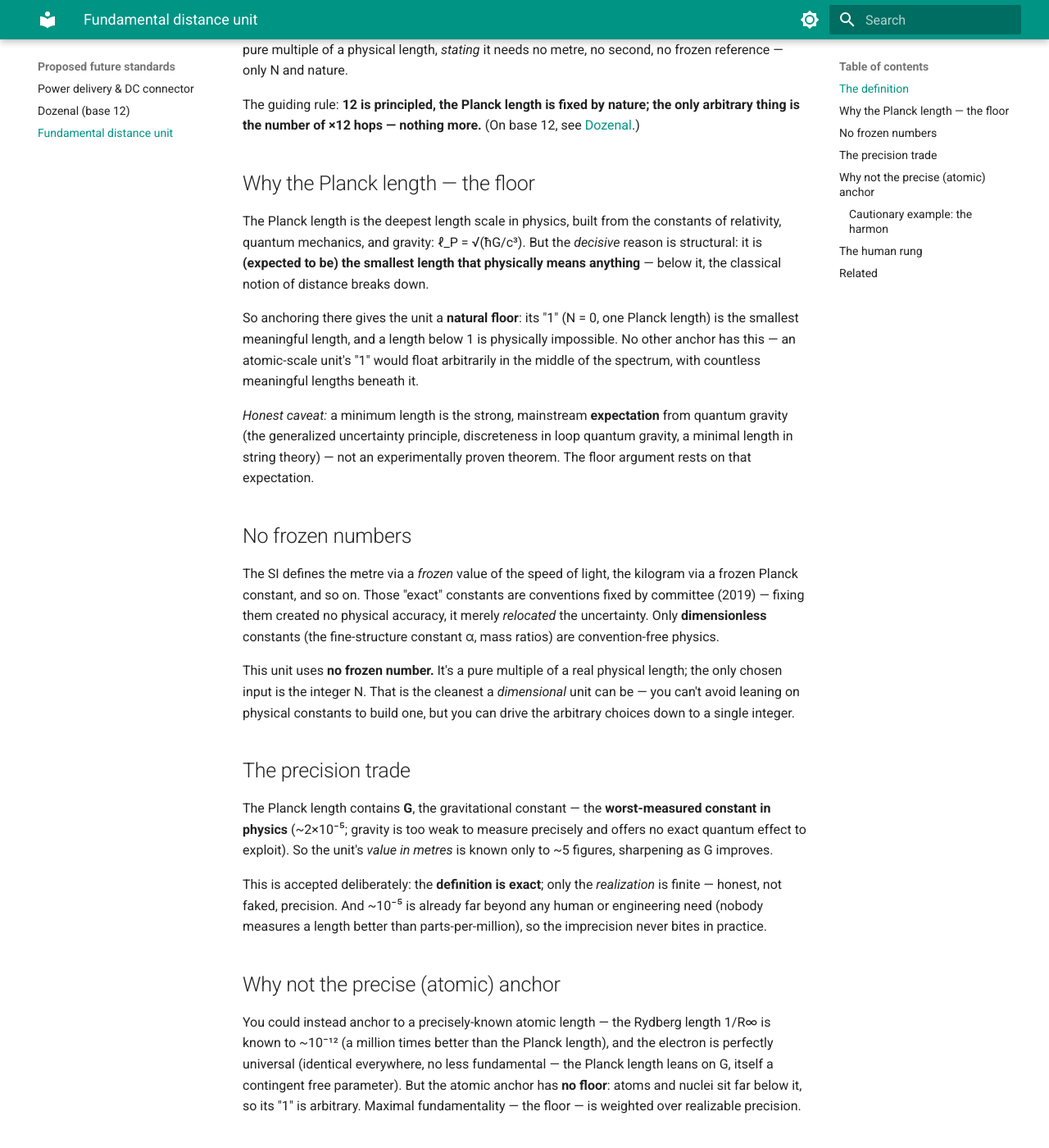
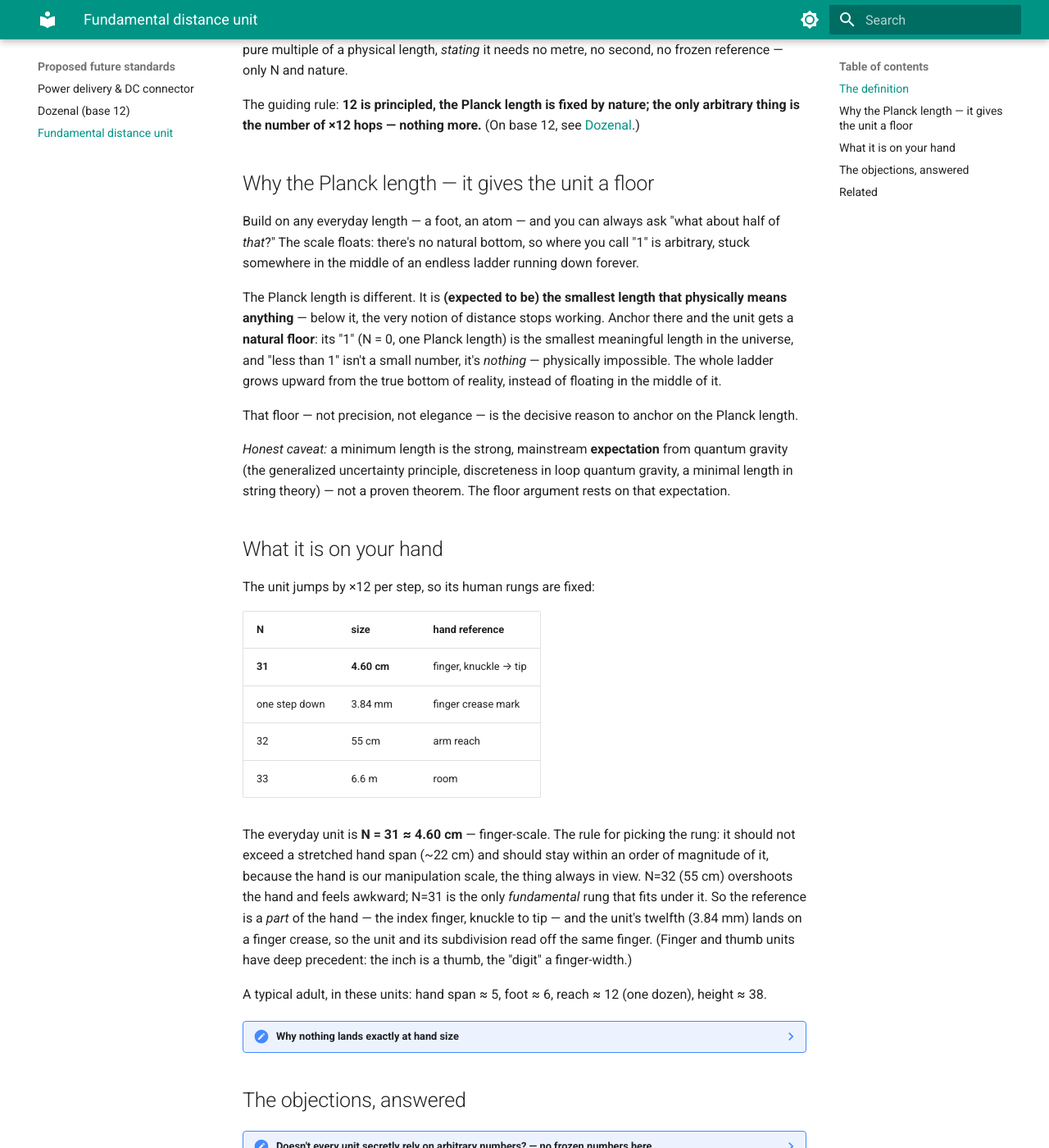
Before and after one commit to rubenayla/notes, an MkDocs documentation site: the page built from docs/ideas/fundamental-distance-unit.md, in a window 1280 px wide and 1400 px high, scrolled down 415 px. Shown: the whole window at 82% size. Built offline with MkDocs 1.6.1 and Material for MkDocs 9.7.7, drawn with Linux system fonts in a browser that asks for light colours; some of the changed text lies outside the part shown.

Commit message:
Distance-unit page intuition-first; DC page collapses specs under Engineering detail; note time+mass extension task

```diff
--- a/docs/ideas/fundamental-distance-unit.md
+++ b/docs/ideas/fundamental-distance-unit.md
@@ -10,50 +10,50 @@ where ℓ_P is the **Planck length** (≈ 1.616×10⁻³⁵ m) and **N is an int
 
 The guiding rule: **12 is principled, the Planck length is fixed by nature; the only arbitrary thing is the number of ×12 hops — nothing more.** (On base 12, see [Dozenal](dozenal.md).)
 
-## Why the Planck length — the floor
+## Why the Planck length — it gives the unit a floor
 
-The Planck length is the deepest length scale in physics, built from the constants of relativity, quantum mechanics, and gravity: ℓ_P = √(ħG/c³). But the *decisive* reason is structural: it is **(expected to be) the smallest length that physically means anything** — below it, the classical notion of distance breaks down.
+Build on any everyday length — a foot, an atom — and you can always ask "what about half of *that*?" The scale floats: there's no natural bottom, so where you call "1" is arbitrary, stuck somewhere in the middle of an endless ladder running down forever.
 
-So anchoring there gives the unit a **natural floor**: its "1" (N = 0, one Planck length) is the smallest meaningful length, and a length below 1 is physically impossible. No other anchor has this — an atomic-scale unit's "1" would float arbitrarily in the middle of the spectrum, with countless meaningful lengths beneath it.
+The Planck length is different. It is **(expected to be) the smallest length that physically means anything** — below it, the very notion of distance stops working. Anchor there and the unit gets a **natural floor**: its "1" (N = 0, one Planck length) is the smallest meaningful length in the universe, and "less than 1" isn't a small number, it's *nothing* — physically impossible. The whole ladder grows upward from the true bottom of reality, instead of floating in the middle of it.
 
-*Honest caveat:* a minimum length is the strong, mainstream **expectation** from quantum gravity (the generalized uncertainty principle, discreteness in loop quantum gravity, a minimal length in string theory) — not an experimentally proven theorem. The floor argument rests on that expectation.
+That floor — not precision, not elegance — is the decisive reason to anchor on the Planck length.
 
-## No frozen numbers
+*Honest caveat:* a minimum length is the strong, mainstream **expectation** from quantum gravity (the generalized uncertainty principle, discreteness in loop quantum gravity, a minimal length in string theory) — not a proven theorem. The floor argument rests on that expectation.
 
-The SI defines the metre via a *frozen* value of the speed of light, the kilogram via a frozen Planck constant, and so on. Those "exact" constants are conventions fixed by committee (2019) — fixing them created no physical accuracy, it merely *relocated* the uncertainty. Only **dimensionless** constants (the fine-structure constant α, mass ratios) are convention-free physics.
+## What it is on your hand
 
-This unit uses **no frozen number.** It's a pure multiple of a real physical length; the only chosen input is the integer N. That is the cleanest a *dimensional* unit can be — you can't avoid leaning on physical constants to build one, but you can drive the arbitrary choices down to a single integer.
-
-## The precision trade
-
-The Planck length contains **G**, the gravitational constant — the **worst-measured constant in physics** (~2×10⁻⁵; gravity is too weak to measure precisely and offers no exact quantum effect to exploit). So the unit's *value in metres* is known only to ~5 figures, sharpening as G improves.
-
-This is accepted deliberately: the **definition is exact**; only the *realization* is finite — honest, not faked, precision. And ~10⁻⁵ is already far beyond any human or engineering need (nobody measures a length better than parts-per-million), so the imprecision never bites in practice.
-
-## Why not the precise (atomic) anchor
-
-You could instead anchor to a precisely-known atomic length — the Rydberg length 1/R∞ is known to ~10⁻¹² (a million times better than the Planck length), and the electron is perfectly universal (identical everywhere, no less fundamental — the Planck length leans on G, itself a contingent free parameter). But the atomic anchor has **no floor**: atoms and nuclei sit far below it, so its "1" is arbitrary. Maximal fundamentality — the floor — is weighted over realizable precision.
-
-### Cautionary example: the harmon
-
-The existing dozenal [Harmonic System](https://dozenal.fandom.com/wiki/The_Harmonic_System) defines its length unit, the **harmon = 272.35 mm**, as (dozenal `1,001,700;`) ÷ Rydberg constant. A clean 12⁶ ÷ R∞ would give 272.09 mm — but the harmon nudges that by **+0.09%** so that 100 yards ≈ 240 harmons, a cubic half-harmon ≈ 2/3 US gallon, and so on. That deliberate fudge toward legacy units is exactly what this proposal forbids: the only freedom allowed is the integer hop, never a fitting factor.
-
-## The human rung
-
-The unit jumps by ×12 per step, so its human-usable rungs are fixed:
+The unit jumps by ×12 per step, so its human rungs are fixed:
 
 | N | size | hand reference |
 |---|---|---|
 | **31** | **4.60 cm** | finger, knuckle → tip |
-| 31 − 1 step | 3.84 mm | finger crease mark |
+| one step down | 3.84 mm | finger crease mark |
 | 32 | 55 cm | arm reach |
 | 33 | 6.6 m | room |
 
-The everyday unit is **N = 31 ≈ 4.60 cm.** The criterion: the everyday unit should not exceed a stretched hand span (~22 cm) and should stay within an order of magnitude of it — the hand is our manipulation scale, the thing always in view. N=32 (55 cm) exceeds the hand and feels awkward; N=31 is the only *fundamental* rung that fits under it. It's finger-scale, so the reference is a *part* of the hand (index finger, knuckle-to-tip), and its twelfth (3.84 mm) lands on a finger crease — unit and subdivision both map onto the same finger. Finger and thumb units have long historical precedent (the inch is a thumb; the "digit" a finger-width).
+The everyday unit is **N = 31 ≈ 4.60 cm** — finger-scale. The rule for picking the rung: it should not exceed a stretched hand span (~22 cm) and should stay within an order of magnitude of it, because the hand is our manipulation scale, the thing always in view. N=32 (55 cm) overshoots the hand and feels awkward; N=31 is the only *fundamental* rung that fits under it. So the reference is a *part* of the hand — the index finger, knuckle to tip — and the unit's twelfth (3.84 mm) lands on a finger crease, so the unit and its subdivision read off the same finger. (Finger and thumb units have deep precedent: the inch is a thumb, the "digit" a finger-width.)
 
-In these units a typical adult comes out: hand span ≈ 5, foot ≈ 6, reach ≈ 12 (one dozen), height ≈ 38.
+A typical adult, in these units: hand span ≈ 5, foot ≈ 6, reach ≈ 12 (one dozen), height ≈ 38.
 
-No fundamental anchor places a rung *at* whole-hand size (~22 cm): the atomic family clusters its rungs at ~27 cm and ~2.3 cm (because α ≈ 1/144 = 12⁻²), Planck at ~4.6 cm and ~55 cm. A hand-sized rung would require a tuned multiplier — the forbidden fudge — so finger-scale is the honest best fit.
+??? note "Why nothing lands exactly at hand size"
+    No fundamental anchor places a rung *at* a whole hand (~22 cm). The atomic family clusters its rungs at ~27 cm and ~2.3 cm (because α ≈ 1/144 = 12⁻²); Planck at ~4.6 cm and ~55 cm. A rung sitting right on the hand would need a tuned multiplier — the forbidden fudge — so finger-scale is the honest best fit.
+
+## The objections, answered
+
+??? note "Doesn't every unit secretly rely on arbitrary numbers? — no frozen numbers here"
+    The SI defines the metre via a *frozen* value of the speed of light, the kilogram via a frozen Planck constant, and so on. Those "exact" constants are conventions fixed by committee (2019) — fixing them created no physical accuracy, it merely *relocated* the uncertainty. Only **dimensionless** constants (the fine-structure constant α, mass ratios) are convention-free physics.
+
+    This unit uses **no frozen number**: it's a pure multiple of a real physical length, the only chosen input being the integer N. That's the cleanest a *dimensional* unit can be — you can't avoid leaning on physical constants to build one, but you can drive the arbitrary choices down to a single integer.
+
+??? note "Isn't the Planck length badly measured? — the precision trade"
+    Yes. The Planck length contains **G**, the gravitational constant — the **worst-measured constant in physics** (~2×10⁻⁵; gravity is too weak to measure precisely and offers no exact quantum effect to exploit). So the unit's *value in metres* is known only to ~5 figures, sharpening as G improves.
+
+    This is accepted on purpose: the **definition is exact**; only the *realization* is finite — honest, not faked, precision. And ~10⁻⁵ is already far beyond any human or engineering need (nobody measures a length better than parts-per-million), so the imprecision never bites in practice.
+
+??? note "Why not a precise atomic anchor instead? — and the harmon's fudge"
+    You could anchor to a precisely-known atomic length — the Rydberg length 1/R∞ is known to ~10⁻¹² (a million times better than the Planck length), and the electron is perfectly universal (no less fundamental — Planck itself leans on the contingent G). But the atomic anchor has **no floor**: atoms and nuclei sit far below it, so its "1" is arbitrary. Maximal fundamentality — the floor — is weighted over realizable precision.
+
+    The existing dozenal [Harmonic System](https://dozenal.fandom.com/wiki/The_Harmonic_System) shows the trap. Its length unit, the **harmon = 272.35 mm**, is (dozenal `1,001,700;`) ÷ Rydberg constant. A clean 12⁶ ÷ R∞ would give 272.09 mm — but the harmon nudges that by **+0.09%** so that 100 yards ≈ 240 harmons, a cubic half-harmon ≈ 2/3 US gallon, and so on. That deliberate fudge toward legacy units is exactly what this proposal forbids: the only freedom allowed is the integer hop, never a fitting factor.
 
 ## Related
 
```
Also changed, not shown: .agents/tasks.md (+1 -0 lines), docs/ideas/power-delivery-dc-connector.md (+49 -51 lines).
